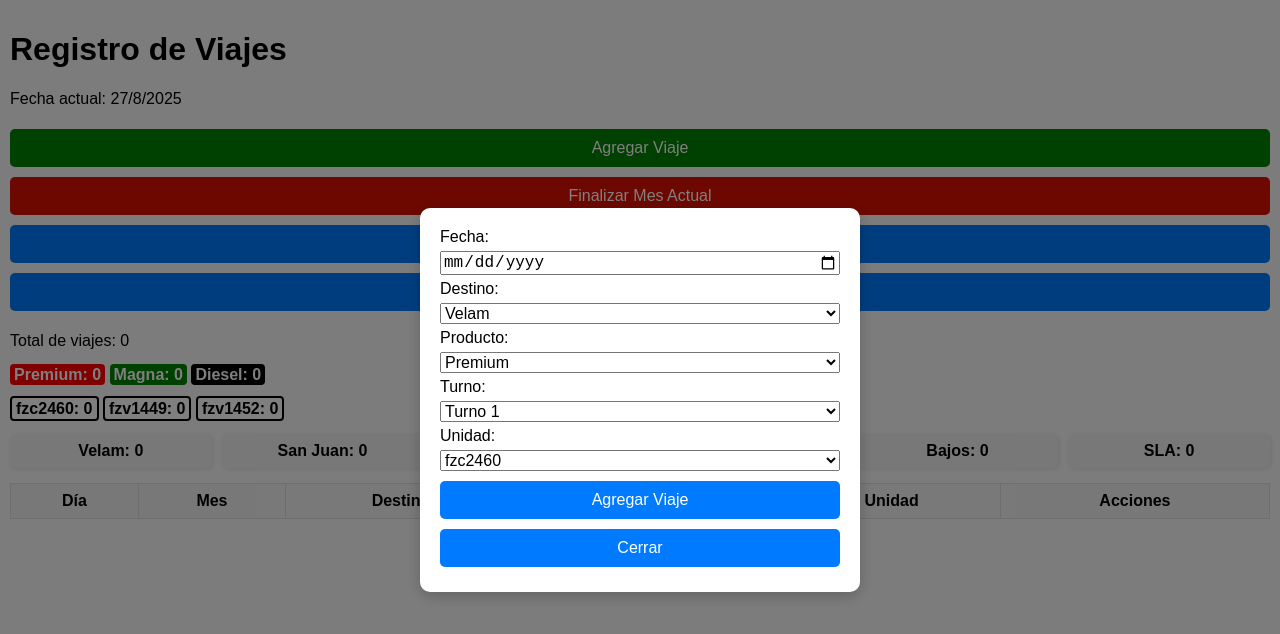
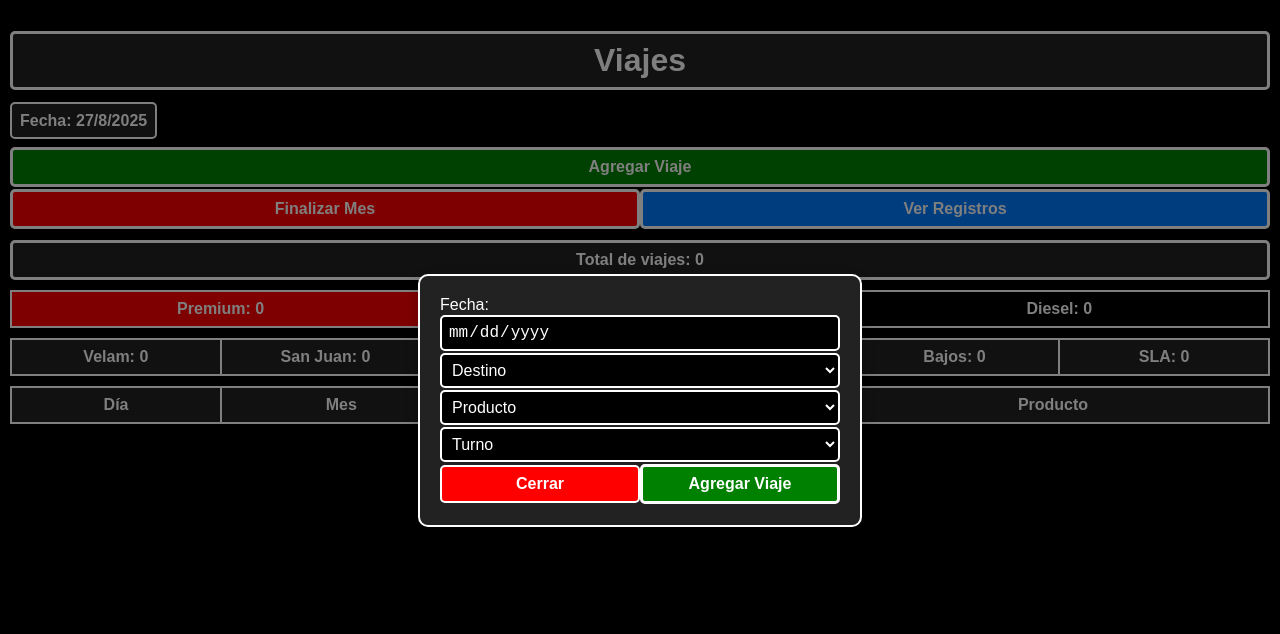
Before and after one commit to SlerD12/Registro-viajes, a plain HTML site: page index.html in a window 1280 px wide. Both pictures are taken after a click on the button "Agregar Viaje". Drawn offline with Linux system fonts and the light colour scheme.

Commit message:
Actualizar index.html

```diff
--- a/index.html
+++ b/index.html
@@ -3,84 +3,63 @@
 <head>
   <meta charset="UTF-8"/>
   <meta name="viewport" content="width=device-width, initial-scale=1.0"/>
-  <title>Registro de Viajes</title>
-
+  <title>Viajes</title>
+  <link rel="manifest" href="manifest.json">
+  <meta name="theme-color" content="#007bff">
   <style>
-    body{font-family:Arial,sans-serif;padding:10px;margin:0;background:#f9f9f9}
-    label,select,input,button{margin:5px 0;width:100%;box-sizing:border-box;font-size:16px}
-    button{padding:10px;cursor:pointer;border-radius:5px;border:none;background-color:#007bff;color:#fff;transition:background-color .3s ease}
-    button:hover{background-color:#0056b3}
-    table{border-collapse:collapse;width:100%;background:#fff;margin-top:15px}
-    th,td{border:1px solid #ddd;padding:8px;text-align:center}
-    th{background:#f2f2f2}
-
-    .btn-editar{background:#ffc107;color:#000}
-    .btn-borrar{background:#dc3545;color:#fff}
-    .btn-principal{background:green;color:#fff}
-    .btn-finalizarmes{background:#D91000;color:#fff}
-
+    body{font-family:Arial,sans-serif;padding:10px;margin:0;background:#000;color:#fff;user-select:none}
+    button{padding:10px;cursor:pointer;font-weight:bold;border-radius:5px;border:2px solid #fff;background-color:#007bff;color:#fff;transition:background-color .3s ease}
+    label,select,input,button{margin:1px 0;width:100%;box-sizing:border-box;font-size:16px}
+    table{border-collapse:collapse;width:100%;background:#111;margin-top:10px;color:#fff}
+    th{background:#222;border:2px solid #fff;padding:8px;text-align:center;user-select:none}
+    td{border:3px solid #fff;padding:8px;text-align:center;user-select:none}
+    h1{background:#222;border-radius:5px;padding:8px;text-align:center;font-weight:bold;border:3px solid #fff}
+    .Fecha{background:#222;border-radius:5px;padding:8px;text-align:center;font-weight:bold;border:2px solid #fff}
+    .btn-agregarViaje{padding:8px;background:green;color:#fff;width:100%;font-weight:bold;font-size:16px;border-radius:5px;border:3px solid #fff}
+    .btn-finalizarmes{padding:8px;background:red;color:#fff;width:50%;font-weight:bold;font-size:16px;border-radius:5px;border:3px solid #fff}
+    .btn-verRegistros{padding:8px;background:#007bff;color:#fff;width:50%;font-weight:bold;font-size:16px;border-radius:5px;border:3px solid #fff}
+    .boton-Agregarviaje{padding:8px;background:green;color:#fff;width:50%;font-weight:bold;font-size:16px;border-radius:5px;border:3px solid #fff}
+    .btn-cerrar{padding:8px;background:red;color:#fff;width:50%;font-weight:bold;font-size:16px;border-radius:5px;border:2px solid #fff}
     .producto-Premium{background:red;color:#fff;font-weight:bold}
     .producto-Magna{background:green;color:#fff;font-weight:bold}
     .producto-Diesel{background:#000;color:#fff;font-weight:bold}
-
     .turno-noche{background:#fff8b3;color:#000;font-weight:bold}
     .turno-dia{background:#060839;color:#fff;font-weight:bold}
-
-    .resumen-Premium{background:red;color:#fff;font-weight:bold;padding:2px 4px;border-radius:4px}
-    .resumen-Magna{background:green;color:#fff;font-weight:bold;padding:2px 4px;border-radius:4px}
-    .resumen-Diesel{background:#000;color:#fff;font-weight:bold;padding:2px 4px;border-radius:4px}
-
-    .fzc2460,.fzv1452,.fzv1449{
-      background:#fff;color:#000;font-weight:bold;
-      padding:2px 4px;border-radius:4px;border:2px solid #000
-    }
-
-    #modal{
-      display:none;position:fixed;top:0;left:0;width:100%;height:100%;
-      background:rgba(0,0,0,.5);justify-content:center;align-items:center;z-index:1000
-    }
-    #modal-content{
-      background:#fff;padding:20px;border-radius:10px;width:90%;max-width:400px;
-      box-shadow:0 4px 15px rgba(0,0,0,.2)
-    }
-
-    .destino-grid{
-      display:grid;grid-template-columns:repeat(auto-fit,minmax(150px,1fr));
-      gap:10px;margin-top:10px
-    }
-    .destino-box{
-      background:#f1f1f1;border-radius:6px;padding:8px;text-align:center;
-      font-weight:bold;box-shadow:1px 1px 4px rgba(0,0,0,.1)
-    }
+    .total-grid{display:grid;grid-template-columns:1fr;gap:5px;margin-top:10px;}
+    .total-viajes{background:#222;border-radius:5px;padding:8px;text-align:center;font-weight:bold;border:3px solid #fff}
+    .producto-grid{display:grid;grid-template-columns:repeat(3,1fr);box-sizing:border-box;margin-top:10px;border:1.5px solid#fff}
+    .resumen-Premium{background:red;padding:8px;text-align:center;font-weight:bold;border:1.5px solid #fff}
+    .resumen-Magna{background:green;padding:8px;text-align:center;font-weight:bold;border:1.5px solid #fff}
+    .resumen-Diesel{background:#000;padding:8px;text-align:center;font-weight:bold;border:1.5px solid #fff}
+    .destino-grid {display:grid;grid-template-columns:repeat(auto-fit,minmax(150px,1fr));box-sizing:border-box;margin-top:10px;border:1.5px solid#fff}
+    .destino-box {background:#222;padding:8px;text-align:center;font-weight:bold;border:1.5px solid #fff}
+    #modal{display:none;position:fixed;top:0;left:0;width:100%;height:100%;background:rgba(0,0,0,.5);justify-content:center;align-items:center;z-index:1000}
+    #modal-content{background:#222;padding:20px;border-radius:10px;border:2px solid #fff;width:90%;max-width:400px;box-shadow:0 4px 15px rgba(0,0,0,.2)}
+    #modal-content input,
+    #modal-content select {background:#000;color:#fff;border:2px solid #fff;border-radius:5px;padding:6px;}
+    #modal-content input:focus,
+    #modal-content select:focus{outline:none;border-color:#007bff;background:#000;}
+    #dropOptions{display:none;position:fixed;top:50%;left:50%;transform:translate(-50%,-50%);background:#111;padding:15px;border-radius:10px;border:2px solid #fff;box-shadow:0 4px 15px rgba(0,0,0,.4);z-index:2000;text-align:center;}
+    #dropOptions button{margin:8px;padding:10px 20px;background:#007bff;border:2px solid #fff;border-radius:6px;font-weight:bold;cursor:pointer;color:#fff;}
+    #dropOptions button:hover{background:#0056b3;}
   </style>
 </head>
 <body>
-
-  <h1>Registro de Viajes</h1>
-  <p>Fecha actual: <span id="fechaActual"></span></p>
-
-  <!-- Botones principales -->
+  <h1>Viajes</h1>
+  <p><span class="Fecha">Fecha: <span id="fechaActual"></span></span></p>
   <div>
-    <button class="btn-principal" onclick="abrirModal()">Agregar Viaje</button>
-    <button class="btn-finalizarmes" onclick="finalizarMes()">Finalizar Mes Actual</button>
-    <button onclick="mostrarArchivados()">Ver Registros Anteriores</button>
-    <button onclick="volverAActual()">Volver a Mes Actual</button>
+    <button class="btn-agregarViaje" onclick="abrirModal()">Agregar Viaje</button>
+    <button class="btn-finalizarmes" onclick="finalizarMes()">Finalizar Mes</button><button class="btn-verRegistros" onclick="mostrarArchivados()">Ver Registros</button>
   </div>
-
-  <!-- Resumen -->
-  <p>Total de viajes: <span id="totalViajes">0</span></p>
-  <p>
-    <span class="resumen-Premium">Premium: <span id="totalPremium">0</span></span>
-    <span class="resumen-Magna">Magna: <span id="totalMagna">0</span></span>
-    <span class="resumen-Diesel">Diesel: <span id="totalDiesel">0</span></span>
-  </p>
-  <p>
-    <span class="fzc2460">fzc2460: <span id="fzc2460">0</span></span>
-    <span class="fzv1449">fzv1449: <span id="fzv1449">0</span></span>
-    <span class="fzv1452">fzv1452: <span id="fzv1452">0</span></span>
-  </p>
-
-  <!-- Resumen por destino -->
+  <div class="total-grid">
+    <div class="total-viajes">Total de viajes: <span id="totalViajes">0</span></div>
+  </div>
+  <div class="producto-grid">
+    <div class="resumen-Premium">Premium: <span id="totalPremium">0</span></div>
+    <div class="resumen-Magna">Magna: <span id="totalMagna">0</span></div>
+    <div class="resumen-Diesel">Diesel: <span id="totalDiesel">0</span></div>
+  </div>
+  </div>
   <div class="destino-grid">
     <div class="destino-box">Velam: <span id="velam">0</span></div>
     <div class="destino-box">San Juan: <span id="sanjuan">0</span></div>
@@ -89,15 +68,19 @@
     <div class="destino-box">Bajos: <span id="bajos">0</span></div>
     <div class="destino-box">SLA: <span id="sla">0</span></div>
   </div>
+  <div id="archivos" style="display:none"></div>
+  <div id="dropOptions">
+    <p>Opciones</p>
+    <button onclick="confirmEdit()">Editar ✏️ </button>
+    <button onclick="confirmDelete()">Borrar 🗑️</button>
+    <button onclick="cancelDrop()">Cancelar ❌ </button>
+  </div>
 
-  <div id="archivos" style="display:none"></div>
-
-  <!-- Tabla principal -->
   <table id="tablaViajes">
     <thead>
       <tr>
         <th>Día</th><th>Mes</th><th>Destino</th>
-        <th>Producto</th><th>Unidad</th><th>Acciones</th>
+        <th>Producto</th>
       </tr>
     </thead>
     <tbody></tbody>
@@ -108,110 +91,68 @@
     <div id="modal-content">
       <div class="formulario">
         <label for="fecha">Fecha:</label>
-        <input type="date" id="fecha">
+        <input type="date" id="fecha" required>
 
-        <label for="destino">Destino:</label>
-        <select id="destino">
-          <option>Velam</option><option>San Juan de los Llanos</option>
-          <option>Noyowee</option><option>Estación 0324</option>
-          <option>Bajos del Ejido</option><option>San Luis Acatlán</option>
+        <select id="destino" required>
+          <option value="" disabled selected hidden>Destino</option>
+          <option>Velam</option>
+          <option>San Juan</option>
+          <option>Noyowee</option>
+          <option>Estación 0324</option>
+          <option>Bajos del Ejido</option>
+          <option>San Luis</option>
         </select>
 
-        <label>Producto:</label>
-        <select id="producto">
-          <option>Premium</option><option>Magna</option><option>Diesel</option>
+        <select id="producto" required>
+          <option value="" disabled selected hidden>Producto</option>
+          <option>Premium</option>
+          <option>Magna</option>
+          <option>Diesel</option>
         </select>
 
-        <label>Turno:</label>
-        <select id="turno">
-          <option>Turno 1</option><option>Turno 2</option>
+        <select id="turno" required>
+          <option value="" disabled selected hidden>Turno</option>
+          <option>Turno 1</option>
+          <option>Turno 2</option>
         </select>
-
-        <label>Unidad:</label>
-        <select id="unidad">
-          <option>fzc2460</option><option>fzv1449</option><option>fzv1452</option>
-        </select>
-
-        <button id="btnAgregar" onclick="agregarViaje()">Agregar Viaje</button>
-        <button onclick="cerrarModal()">Cerrar</button>
-        <button id="btnCancelar" onclick="cancelarEdicion()" style="display:none">Cancelar</button>
+        <button class="btn-cerrar" onclick="cerrarModal()">Cerrar</button><button id="btnAgregar" class="boton-Agregarviaje" onclick="agregarViaje()">Agregar Viaje</button>
        </div>
     </div>
   </div>
 
-  <!-- Scripts -->
   <script>
-  window.onload=function(){
-
-    /* ==============================
-       Variables globales
-    ============================== */
     let editandoIndex=-1;
     let viajes=JSON.parse(localStorage.getItem("viajesActivos"))||[];
     const archivados=JSON.parse(localStorage.getItem("viajesArchivados"))||{};
     let claveActual=null;
+    let longPressTimer=null;
+    let selectedIndex=null;
 
-    /* ==============================
-       Función de validación
-    ============================== */
-    const ok=v=>v&&typeof v==="object"&&v.producto&&v.destino&&v.unidad&&v.mes!=null&&v.dia!=null&&v.anio!=null;
+    const ok=v=>v&&typeof v==="object"&&v.producto&&v.destino&&v.mes!=null&&v.dia!=null&&v.anio!=null;
 
-    // Limpieza inicial
-    viajes=viajes.filter(ok);
-    for(const k in archivados){archivados[k]=(archivados[k]||[]).filter(ok)}
-    localStorage.setItem("viajesActivos",JSON.stringify(viajes));
-    localStorage.setItem("viajesArchivados",JSON.stringify(archivados));
+    function guardar(){localStorage.setItem("viajesActivos",JSON.stringify(viajes));localStorage.setItem("viajesArchivados",JSON.stringify(archivados));}
+    function limpiar(){document.getElementById("fecha").value="";document.getElementById("destino").selectedIndex=0;document.getElementById("producto").selectedIndex=0;document.getElementById("turno").selectedIndex=0;}
 
-    /* ==============================
-       Utilidades
-    ============================== */
-    function guardar(){
-      localStorage.setItem("viajesActivos",JSON.stringify(viajes));
-      localStorage.setItem("viajesArchivados",JSON.stringify(archivados));
-    }
-    function limpiar(){
-      document.getElementById("fecha").value="";
-      document.getElementById("destino").selectedIndex=0;
-      document.getElementById("producto").selectedIndex=0;
-      document.getElementById("turno").selectedIndex=0;
-      document.getElementById("unidad").selectedIndex=0;
-    }
-
-    /* ==============================
-       Renderizado
-    ============================== */
     function renderTabla(lista=viajes){
       const tbody=document.querySelector("#tablaViajes tbody");
       tbody.innerHTML="";
       lista.filter(ok).forEach((v,i)=>{
         const claseProducto=v.producto==="Premium"?"producto-Premium":v.producto==="Magna"?"producto-Magna":"producto-Diesel";
         const claseTurno=v.turno==="Turno 1"?"turno-dia":"turno-noche";
-        tbody.innerHTML+=`
-          <tr class="${claseTurno}">
+        tbody.innerHTML+=
+         `<tr class="${claseTurno}" onmousedown="startPress(${i})" onmouseup="clearPress()" ontouchstart="startPress(${i})" ontouchend="clearPress()">
            <td>${v.dia}</td>
            <td>${v.mes}</td>
            <td>${v.destino}</td>
            <td class="${claseProducto}">${v.producto}</td>
-            <td>${v.unidad}</td>
-            <td>
-              <button class="btn-editar" onclick="editarViaje(${i})">Editar</button>
-              <button class="btn-borrar" onclick="borrarViaje(${i})">Borrar</button>
-            </td>
          </tr>`;
       });
     }
 
     function resumen(){
       const lista=(claveActual?archivados[claveActual]:viajes).filter(ok);
-      const r={
-        total:lista.length,
-        productos:{Premium:0,Magna:0,Diesel:0},
-        destinos:{"Velam":0,"San Juan de los Llanos":0,"Noyowee":0,"Estación 0324":0,"Bajos del Ejido":0,"San Luis Acatlán":0},
-        unidad:{fzc2460:0,fzv1452:0,fzv1449:0}
-      };
-      lista.forEach(v=>{
-        r.productos[v.producto]++;r.destinos[v.destino]++;r.unidad[v.unidad]++;
-      });
+      const r={total:lista.length,productos:{Premium:0,Magna:0,Diesel:0},destinos:{"Velam":0,"San Juan de los Llanos":0,"Noyowee":0,"Estación 0324":0,"Bajos del Ejido":0,"San Luis Acatlán":0}};
+      lista.forEach(v=>{r.productos[v.producto]++;r.destinos[v.destino]++});
       document.getElementById("totalViajes").textContent=r.total;
       document.getElementById("totalPremium").textContent=r.productos.Premium;
       document.getElementById("totalMagna").textContent=r.productos.Magna;
@@ -222,38 +163,32 @@
       document.getElementById("e0324").textContent=r.destinos["Estación 0324"];
       document.getElementById("bajos").textContent=r.destinos["Bajos del Ejido"];
       document.getElementById("sla").textContent=r.destinos["San Luis Acatlán"];
-      document.getElementById("fzv1452").textContent=r.unidad.fzv1452;
-      document.getElementById("fzv1449").textContent=r.unidad.fzv1449;
-      document.getElementById("fzc2460").textContent=r.unidad.fzc2460;
     }
 
-    /* ==============================
-       Acciones principales
-    ============================== */
     window.agregarViaje=function(){
       const f=document.getElementById("fecha").value;
-      if(!f)return alert("Completa todos los campos.");
+      const Destino=document.getElementById("destino").value;
+      const Producto=document.getElementById("producto").value;
+      const Turno=document.getElementById("turno").value;
+      if(!f || !Destino||!Producto||!Turno) return alert("Completa todos los campos.");
 
       const[a,m,d]=f.split("-");
       const meses=["Enero","Febrero","Marzo","Abril","Mayo","Junio","Julio","Agosto","Septiembre","Octubre","Noviembre","Diciembre"];
-      const v={dia:parseInt(d),mes:meses[parseInt(m)-1],anio:parseInt(a),
-        destino:document.getElementById("destino").value,
-        producto:document.getElementById("producto").value,
-        turno:document.getElementById("turno").value,
-        unidad:document.getElementById("unidad").value};
+      const v={dia:parseInt(d),mes:meses[parseInt(m)-1],anio:parseInt(a),destino:Destino,producto:Producto,turno:Turno};
 
       if(editandoIndex>=0){
-        if(claveActual)archivados[claveActual][editandoIndex]=v;
+        if(claveActual) archivados[claveActual][editandoIndex]=v;
         else viajes[editandoIndex]=v;
         editandoIndex=-1;
         document.getElementById("btnAgregar").textContent="Agregar Viaje";
-        document.getElementById("btnCancelar").style.display="none";
-      }else{
-        if(claveActual)archivados[claveActual].push(v);
+      } else {
+        if(claveActual) archivados[claveActual].push(v);
         else viajes.push(v);
       }
+
       guardar();limpiar();resumen();
-      if(claveActual)renderTabla(archivados[claveActual]);else renderTabla(viajes);
+      if(claveActual) renderTabla(archivados[claveActual]);
+      else renderTabla(viajes);
       cerrarModal();
     }
 
@@ -262,33 +197,29 @@
       const v=lista[i];
       const meses=["Enero","Febrero","Marzo","Abril","Mayo","Junio","Julio","Agosto","Septiembre","Octubre","Noviembre","Diciembre"];
       const m=meses.indexOf(v.mes);
+
       document.getElementById("fecha").value=`${v.anio}-${(m+1).toString().padStart(2,"0")}-${v.dia.toString().padStart(2,"0")}`;
       document.getElementById("destino").value=v.destino;
       document.getElementById("producto").value=v.producto;
       document.getElementById("turno").value=v.turno;
-      document.getElementById("unidad").value=v.unidad;
+
       editandoIndex=i;
       document.getElementById("btnAgregar").textContent="Guardar Cambios";
-      document.getElementById("btnCancelar").style.display="block";
+      ;
       abrirModal();
     }
 
-    window.cancelarEdicion=function(){
-      editandoIndex=-1;limpiar();
-      document.getElementById("btnAgregar").textContent="Agregar Viaje";
-      document.getElementById("btnCancelar").style.display="none";
-      cerrarModal();
-    }
+
 
     window.borrarViaje=function(i){
       const lista=claveActual?archivados[claveActual]:viajes;
-      if(confirm("¿Eliminar este viaje?"))lista.splice(i,1);
+      lista.splice(i,1);
       guardar();resumen();
-      if(claveActual)renderTabla(archivados[claveActual]);else renderTabla(viajes);
+      if(claveActual) renderTabla(archivados[claveActual]); else renderTabla(viajes);
     }
 
     window.finalizarMes=function(){
-      if(viajes.length===0)return alert("No hay viajes que archivar.");
+      if(viajes.length===0) return alert("No hay viajes que archivar.");
       const f=new Date();
       const meses=["Enero","Febrero","Marzo","Abril","Mayo","Junio","Julio","Agosto","Septiembre","Octubre","Noviembre","Diciembre"];
       const c=`${f.getFullYear()}-${meses[f.getMonth()]}`;
@@ -298,46 +229,21 @@
       alert(`Viajes archivados bajo "${c}"`);
     }
 
-    /* ==============================
-       Navegación entre archivados
-    ============================== */
     window.mostrarArchivados=function(){
       const cont=document.getElementById("archivos");
-      cont.style.display="block";
-      cont.innerHTML="<h3>Registros Archivados:</h3>";
+      if(cont.style.display==="block"){cont.style.display="none";cont.innerHTML="";return;}
+      cont.style.display="block";cont.innerHTML="<h3>Registros Archivados:</h3>";
       Object.keys(archivados).sort().reverse().forEach(k=>{
-        const b=document.createElement("button");
-        b.textContent=k;
-        b.onclick=()=>{
-          claveActual=k;editandoIndex=-1;
-          limpiar();resumen();renderTabla(archivados[k]);
-        };
-        cont.appendChild(b);
-      });
-    }
-
-    window.volverAActual=function(){
-      claveActual=null;editandoIndex=-1;
-      limpiar();resumen();renderTabla();
-    }
-
-    /* ==============================
-       Modal
-    ============================== */
-    window.abrirModal=function(){
-      document.getElementById("modal").style.display="flex";
-    }
-    window.cerrarModal=function(){
-      document.getElementById("modal").style.display="none";
-    }
-
-    /* ==============================
-       Inicio
-    ============================== */
+        const b=document.createElement("button");b.textContent=k;b.onclick=()=>{claveActual=k;editandoIndex=-1;limpiar();resumen();renderTabla(archivados[k]);};cont.appendChild(b);});}
+    window.abrirModal=function(){document.getElementById("modal").style.display="flex";}
+    window.cerrarModal=function(){document.getElementById("modal").style.display="none";}
+  function startPress(i){clearPress();longPressTimer=setTimeout(()=>{selectedIndex=i;document.getElementById("dropOptions").style.display="block";},600);}
+  function clearPress(){if(longPressTimer){clearTimeout(longPressTimer);longPressTimer=null;}}
+    window.confirmEdit=function(){editarViaje(selectedIndex);document.getElementById("dropOptions").style.display="none";selectedIndex=null;}
+    window.confirmDelete=function(){borrarViaje(selectedIndex);document.getElementById("dropOptions").style.display="none";selectedIndex=null;}
+    window.cancelDrop=function(){document.getElementById("dropOptions").style.display="none";selectedIndex=null;}
     document.getElementById("fechaActual").textContent=new Date().toLocaleDateString("es-MX");
     resumen();renderTabla();
-  }
   </script>
-
 </body>
 </html>
```
Lines whose indentation alone changed are shown as unchanged.
